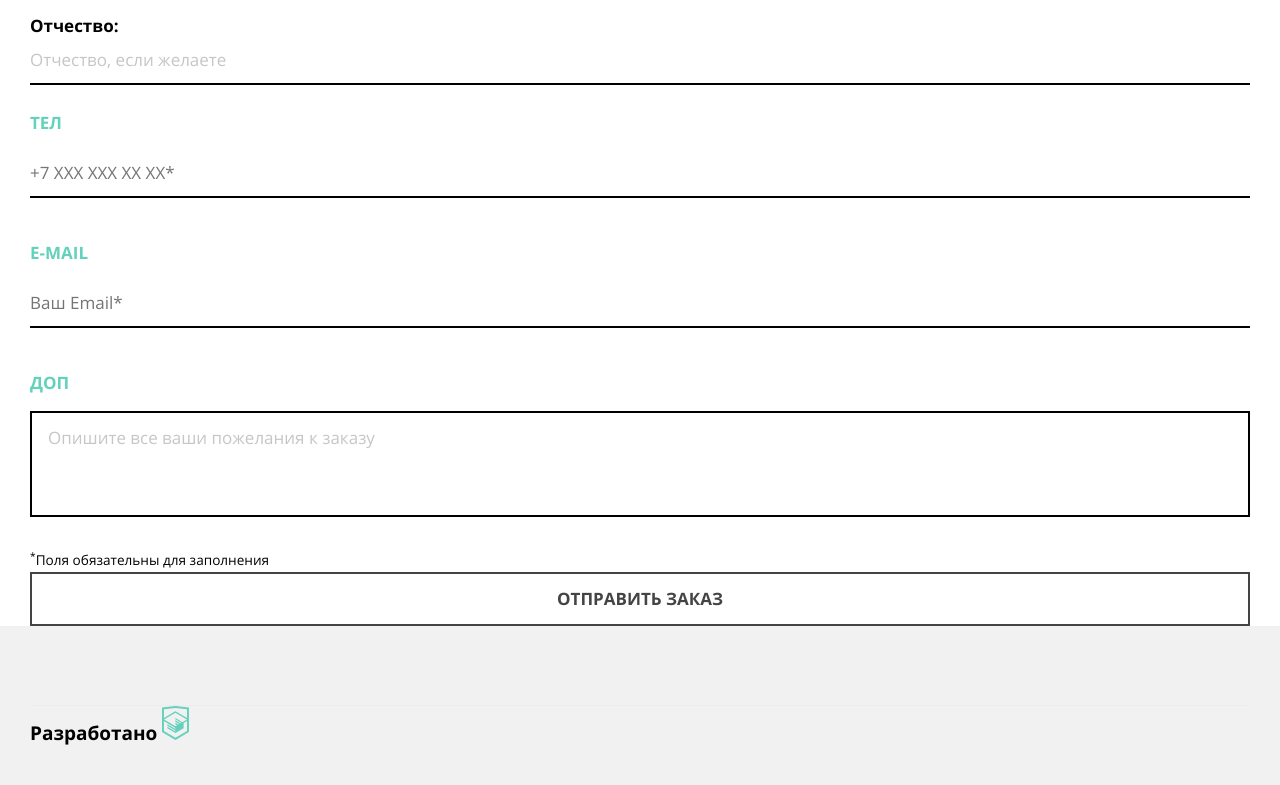
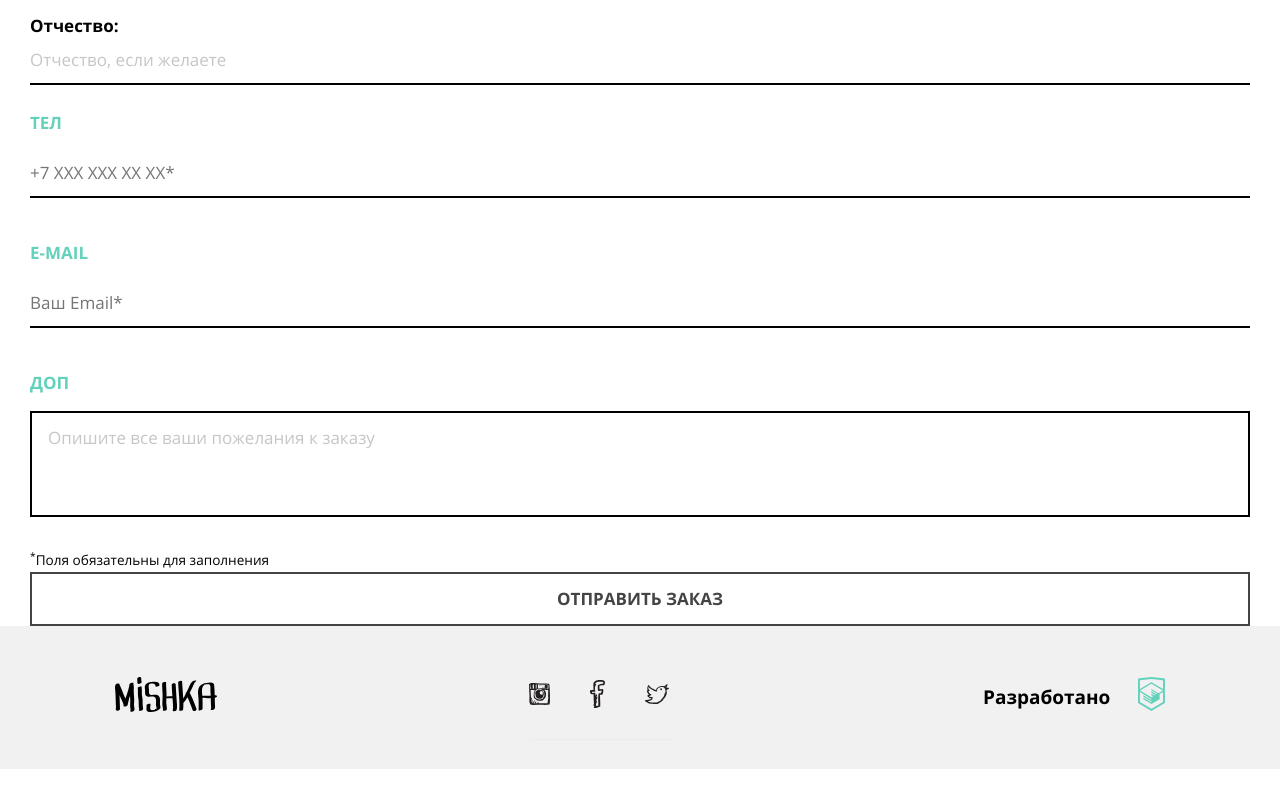
Before and after one commit to batanka/850475-mishka-16, a website: page source/form.html in a window 1280 px wide. Shown: the part 1224-2009 px from the top of the page. Drawn offline with nearby package versions, Linux system fonts and the light colour scheme; files that its build step writes are made by us from their sources.

Commit message:
Блок лого, соцсети, копирайт в футере готовы.

```diff
--- a/source/form.html
+++ b/source/form.html
@@ -164,16 +164,25 @@
 
     <footer class="page-footer">
       <div class="page-footer__wrapper">
+          <a class="page-footer__logo">
+            <img src="img/logo-footer.svg" alt="Временно">
+          </a>
         <div class="page-footer__socials social">
           <ul class="social__list">
             <li class="social__item">
-              <a class="social__link social__link--intagram" href="#" aria-label="Мишка в Instagram"></a>
+              <a class="social__link social__link--intagram" href="#" aria-label="Мишка в Instagram">
+                <img src="img/icon-insta.svg" alt="Временно">
+              </a>
             </li>
             <li class="social__item">
-              <a class="social__link social__link--fb" href="#" aria-label="Мишка в Facebook"></a>
+              <a class="social__link social__link--fb" href="#" aria-label="Мишка в Facebook">
+                <img src="img/icon-fb.svg" alt="Временно">
+              </a>
             </li>
             <li class="social__item">
-              <a class="social__link social__link--twitter" href="#" aria-label="Мишка в Twitter"></a>
+              <a class="social__link social__link--twitter" href="#" aria-label="Мишка в Twitter">
+                <img src="img/icon-twitter.svg" alt="Временно">
+              </a>
             </li>
           </ul>
         </div>
--- a/source/sass/blocks/copyright.scss
+++ b/source/sass/blocks/copyright.scss
@@ -1,5 +1,11 @@
 .copyright {
+  width: 182px;
   min-height: 79px;
+  padding: 30px 0;
+  margin: 0 auto;
+  display: flex;
+  align-items: center;
+  justify-content: space-between;
 }
 
 .copyright__text {
@@ -9,3 +15,9 @@
 .copyright__logo path {
   fill: $main-color;
 }
+
+@media (min-width: $tablet-width) {
+  .copyright {
+    margin: 0;
+  }
+}
--- a/source/sass/blocks/page-footer.scss
+++ b/source/sass/blocks/page-footer.scss
@@ -4,4 +4,31 @@
 
 .page-footer__wrapper {
   @include wrapper;
+  width: 100%;
 }
+
+.page-footer__logo {
+  display: none;
+}
+
+@media (min-width: $tablet-width) {
+  .page-footer__wrapper {
+    width: $tablet-width;
+    @include wrapper-tablet;
+    min-height: 143px;
+    display: flex;
+    justify-content: space-between;
+    align-items: center;
+  }
+
+  .page-footer__logo {
+    display: block;
+    width: 102px;
+  }
+}
+
+@media (min-width: $desktop-width) {
+  .page-footer__wrapper {
+    width: $desktop-width;
+  }
+}
--- a/source/sass/blocks/social.scss
+++ b/source/sass/blocks/social.scss
@@ -1,9 +1,28 @@
 .social {
+  width: 143px;
   min-height: 80px;
+  padding: 25px 0 20px;
+  margin: 0 auto;
 
   border-bottom: $border;
 }
 
 .social__list {
   @include list-reset;
+  display: flex;
+  align-items: center;
 }
+
+.social__item:not(:nth-child(3)) {
+  margin-right: 40px;
+}
+
+.social__item {
+  margin-bottom: 5px;
+}
+
+@media (min-width: $tablet-width) {
+  .social {
+    margin: 0;
+  }
+}
```
Also changed, not shown: source/catalog.html (+12 -3 lines), source/index.html (+10 -4 lines).
